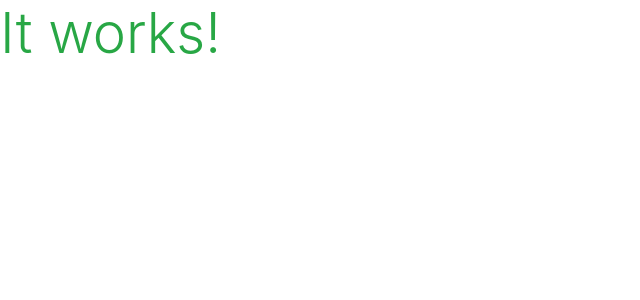
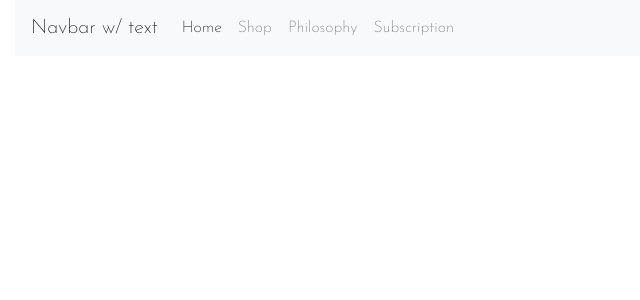
Before and after one commit to Code-Institute-Submissions/kreilly86-nature-scents_NovResub, a Django app: page / in a window 1280 px wide. Shown: the top 300 px of the page, without its empty margins (0-640 px from the left). Run offline with Django 3.2, Linux system fonts and the light colour scheme; some libraries are stand-ins or nearby versions.

Commit message:
Create navbar, add base.css file and update settings.py

```diff
--- a/home/templates/home/index.html
+++ b/home/templates/home/index.html
@@ -1,6 +1,11 @@
 {% extends "base.html" %}
 {% load static %}
 
+{% block page_header %}
+{% endblock %}
+
+
 {% block content %}
-    <h1 class="display-4 text-success">It works!</h1>
+
+
 {% endblock %}
--- a/nature_scents/settings.py
+++ b/nature_scents/settings.py
@@ -43,6 +43,7 @@ INSTALLED_APPS = [
     'allauth.account',
     'allauth.socialaccount',
     'home',
+    'fontawesomefree',
 ]
 
 
@@ -150,6 +151,9 @@ USE_TZ = True
 # https://docs.djangoproject.com/en/3.2/howto/static-files/
 
 STATIC_URL = '/static/'
+STATICFILES_DIRS = [
+    os.path.join(BASE_DIR, "static"),
+]
 
 # Default primary key field type
 # https://docs.djangoproject.com/en/3.2/ref/settings/#default-auto-field
--- /dev/null
+++ b/package.json
@@ -0,0 +1,5 @@
+{
+  "dependencies": {
+    "bootstrap": "^5.2.0"
+  }
+}
--- a/requirements.txt
+++ b/requirements.txt
@@ -6,3 +6,4 @@ python3-openid==3.2.0
 pytz==2022.1
 requests-oauthlib==1.3.1
 sqlparse==0.4.2
+fontawesomefree==6.1.2
--- /dev/null
+++ b/static/css/base.css
@@ -0,0 +1,3 @@
+body {
+    font-family: 'Josefin Sans', sans-serif;
+}
--- a/templates/base.html
+++ b/templates/base.html
@@ -13,8 +13,18 @@
 {% block corecss %}
   <link rel="stylesheet" href="https://cdn.jsdelivr.net/npm/bootstrap@4.6.2/dist/css/bootstrap.min.css" integrity="sha384-xOolHFLEh07PJGoPkLv1IbcEPTNtaed2xpHsD9ESMhqIYd0nLMwNLD69Npy4HI+N" crossorigin="anonymous">
 {% endblock %}
+ <!-- my css for base template -->
+ <link rel="stylesheet" href="{% static 'css/base.css' %}">
+
+ <!-- Google Fonts -->
+ <link rel="preconnect" href="https://fonts.googleapis.com">
+ <link rel="preconnect" href="https://fonts.gstatic.com" crossorigin>
+ <link href="https://fonts.googleapis.com/css2?family=Cardo&family=Josefin+Sans:wght@200&display=swap" rel="stylesheet">
 
 {% block corejs %}
+  <!-- Font Awesome -->
+  <script src="{% static 'fontawesomefree/js/all.min.js' %}"></script>
+
   <script src="https://cdn.jsdelivr.net/npm/jquery@3.5.1/dist/jquery.min.js" integrity="sha256-9/aliU8dGd2tb6OSsuzixeV4y/faTqgFtohetphbbj0=" crossorigin="anonymous"></script>
   <script src="https://cdn.jsdelivr.net/npm/popper.js@1.16.1/dist/umd/popper.min.js" integrity="sha384-9/reFTGAW83EW2RDu2S0VKaIzap3H66lZH81PoYlFhbGU+6BZp6G7niu735Sk7lN" crossorigin="anonymous"></script>
   <script src="https://cdn.jsdelivr.net/npm/bootstrap@4.6.2/dist/js/bootstrap.min.js" integrity="sha384-+sLIOodYLS7CIrQpBjl+C7nPvqq+FbNUBDunl/OZv93DB7Ln/533i8e/mZXLi/P+" crossorigin="anonymous"></script>
@@ -23,11 +33,47 @@
 <title>Nature Scents {% block extra_title %} {% endblock %}</title>
 </head>
 <body>
-    <header class="container-fluid fixed-top"></header>
+    <header class="container-fluid fixed-top ">
+      <nav class="navbar navbar-expand-lg navbar-light bg-light">
+        <a class="navbar-brand" href="#">Navbar w/ text</a>
+        <button class="navbar-toggler" type="button" data-toggle="collapse" data-target="#navbarText" aria-controls="navbarText" aria-expanded="false" aria-label="Toggle navigation">
+          <span class="navbar-toggler-icon"></span>
+        </button>
+        <div class="collapse navbar-collapse" id="navbarText">
+          <ul class="navbar-nav mr-auto">
+            <li class="nav-item active text-center">
+              <a class="nav-link" href="{% url 'home' %}">Home <span class="sr-only">(current)</span></a>
+            </li>
+            <li class="nav-item text-center">
+              <a class="nav-link" href="#">Shop</a>
+            </li>
+            <li class="nav-item text-center">
+              <a class="nav-link" href="#">Philosophy</a>
+            </li>
+            <li class="nav-item text-center">
+              <a class="nav-link" href="#">Subscription</a>
+            </li>
+          </ul>
+          <span class="icon">
+            <i class="fa-solid fa-user"></i>
+          </span>
+          <span class="icon">
+            <i class="fa-solid fa-magnifying-glass"></i>
+          </span>
+          <span class="icon">
+            <i class="fa-solid fa-cart-shopping"></i>
+          </span>
+        </div>
+      </nav>
+
+    </header>
 
   {% if messages %}
     <div class="message-container"></div>
   {% endif %}
+
+  {% block page_header %}
+  {% endblock %}
 
   {% block content %}
   {% endblock %}
```
Also changed, not shown: package-lock.json (added). Lines whose indentation alone changed are shown as unchanged.
